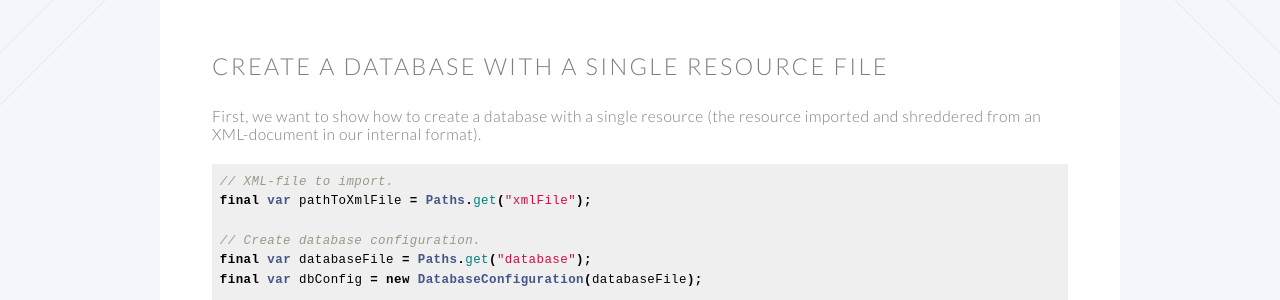
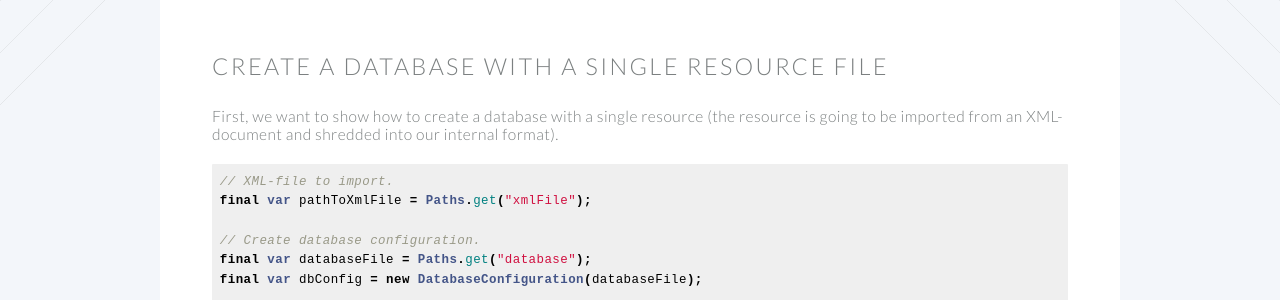
Before and after one commit to sirixdb/sirixdb.github.io, a Jekyll site: the page built from low-level-api.md, in a window 1280 px wide and 900 px high. Shown: the part 328-628 px from the top of the window. Built offline with Jekyll 4.4.1, drawn with Linux system fonts in a browser that asks for light colours; our own code applies the rules of GitHub Pages for plain Markdown files.

Commit message:
Update low-level-api.md

````diff
--- a/low-level-api.md
+++ b/low-level-api.md
@@ -3,7 +3,7 @@ layout: documentation
 ---
 
 ## Create a database with a single resource file
-First, we want to show how to create a database with a single resource (the resource imported and shreddered from an XML-document in our internal format).
+First, we want to show how to create a database with a single resource (the resource is going to be imported from an XML-document and shredded into our internal format).
 
 ```java
 // XML-file to import.
````
